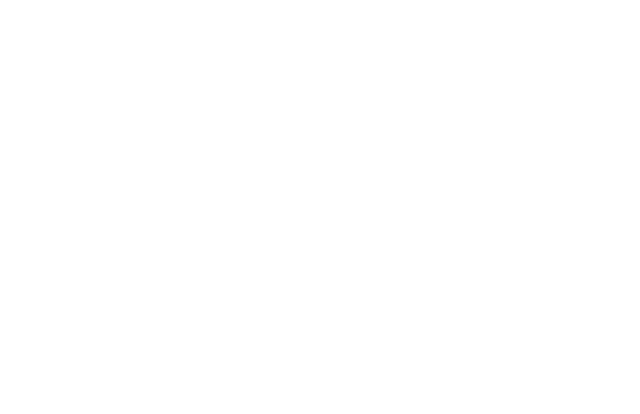
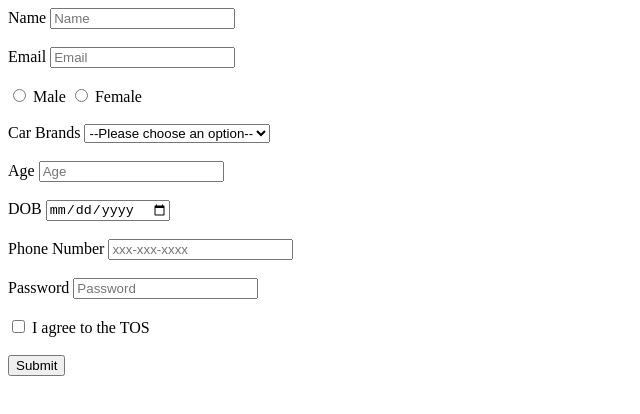
Before and after one commit to acciojob/signup-form-car-VeeraMahendra7, a website: page main.html in a window 1280 px wide. Shown: the whole page, without its empty margins (0-640 px from the left). Drawn offline with Linux system fonts and the light colour scheme.

Commit message:
created a submission

```diff
--- a/main.html
+++ b/main.html
@@ -8,6 +8,31 @@
 
 <body>
 	<!-- the entire body must be written by student -->
+	<form method="post">
+		<label for="name">Name</label>
+		<input type="text" placeholder="Name" id="name" required/> <br> <br>
+		<label for="email">Email</label>
+		<input type="email" placeholder="Email" id="email" required/> <br> <br>
+		<input type="radio" id="gender_m" name="gender" required/> <label for="gender_m">Male</label>
+		<input type="radio" id="gender_f" name="gender" required/> <label for="gender_f">Female</label> <br> <br>
+		<label for="cars">Car Brands</label>
+		<select id="cars" required>
+			<option>--Please choose an option--</option>
+			<option>Toyoto</option>
+			<option>Volkswagen</option>
+			<option>Mercedes-Benz</option>
+		</select> <br> <br>
+		<label for="age">Age</label>
+		<input type="number" placeholder="Age" id="age" required/> <br> <br>
+		<label for="dob">DOB</label>
+		<input type="date" id="dob" required/> <br> <br>
+		<label for="tel">Phone Number</label>
+		<input type="tel" id="tel" placeholder="xxx-xxx-xxxx" required/> <br> <br>
+		<label for="password">Password</label>
+		<input type="password" placeholder="Password" id="password" required/> <br> <br>
+		<input type="checkbox" id="tos" required/> <label for="tos">I agree to the TOS</label> <br> <br>
+		<button type="submit">Submit</button>
+	</form>
     <script type="text/javascript" src="./script.js">
 </script>
 
```
